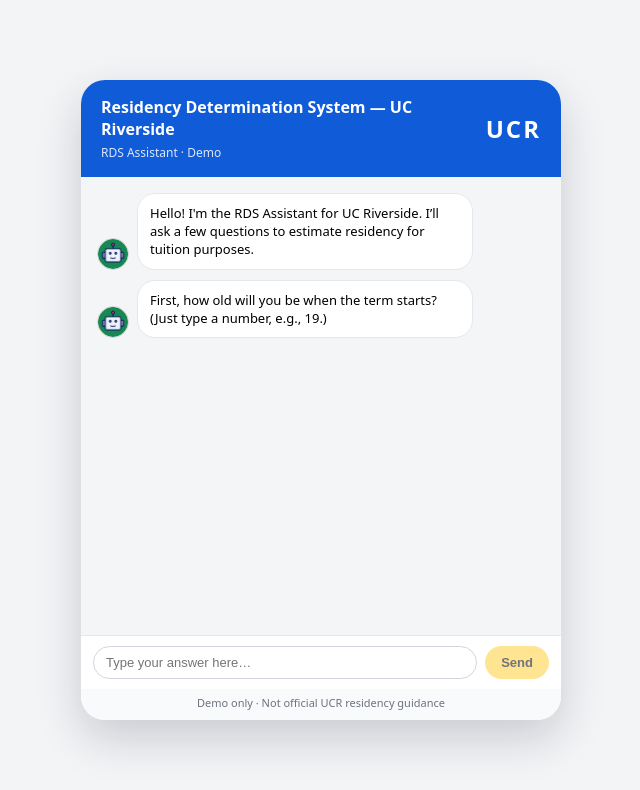
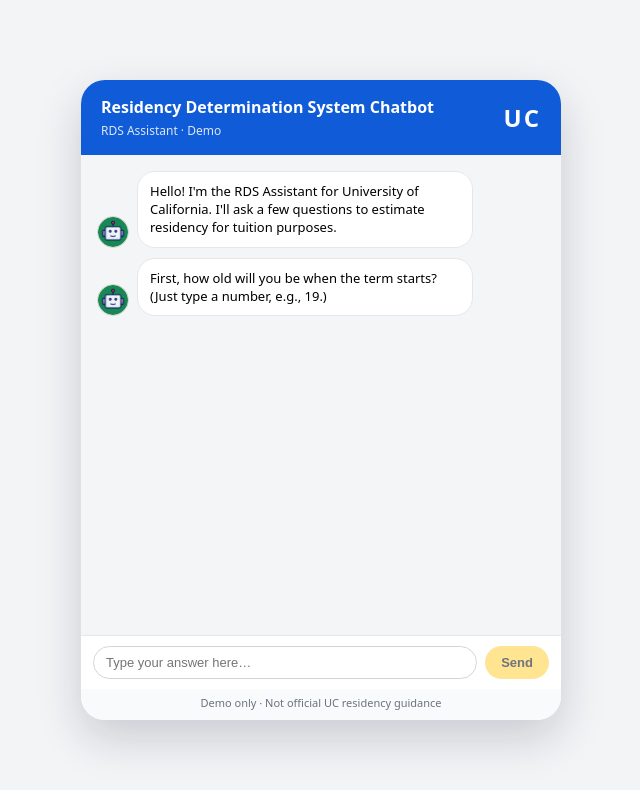
Before and after one commit to Shaobangzhu/residence-determination-mini-system, a React (Vite) app in the folder frontend/: page / in a window 1280 px wide. Shown: the top 790 px of the page, without its empty margins (319-959 px from the left). Built offline with nearby package versions, Linux system fonts and the light colour scheme; no server answers.

Commit message:
chore: change the system name from UCR to more general UC

```diff
--- a/frontend/src/components/ChatPage.tsx
+++ b/frontend/src/components/ChatPage.tsx
@@ -20,11 +20,11 @@
         <header className="chat-header">
           <div className="chat-title-block">
             <h1 className="chat-title">
-              Residency Determination System — UC Riverside
+              Residency Determination System Chatbot
             </h1>
             <p className="chat-subtitle">RDS Assistant · Demo</p>
           </div>
-          <div className="chat-ucr-logo">UCR</div>
+          <div className="chat-ucr-logo">UC</div>
         </header>
 
         {/* Body */}
@@ -41,7 +41,7 @@
 
         {/* Footer */}
         <footer className="chat-footer">
-          Demo only · Not official UCR residency guidance
+          Demo only · Not official UC residency guidance
         </footer>
       </div>
     </div>
--- a/frontend/src/hooks/useChatStateMachine.ts
+++ b/frontend/src/hooks/useChatStateMachine.ts
@@ -35,7 +35,7 @@
         id: crypto.randomUUID(),
         sender: 'bot',
         kind: 'text',
-        text: "Hello! I'm the RDS Assistant for UC Riverside. I’ll ask a few questions to estimate residency for tuition purposes."
+        text: "Hello! I'm the RDS Assistant for University of California. I'll ask a few questions to estimate residency for tuition purposes."
       },
       {
         id: crypto.randomUUID(),
@@ -133,7 +133,7 @@
         );
         break;
       case 'askCADriver':
-        pushBotText('Do you have a valid California driver’s license or state ID? (yes / no)');
+        pushBotText('Do you have a valid California driver\'s license or state ID? (yes / no)');
         break;
       case 'askVote':
         pushBotText('Are you registered to vote in California? (yes / no)');
```
